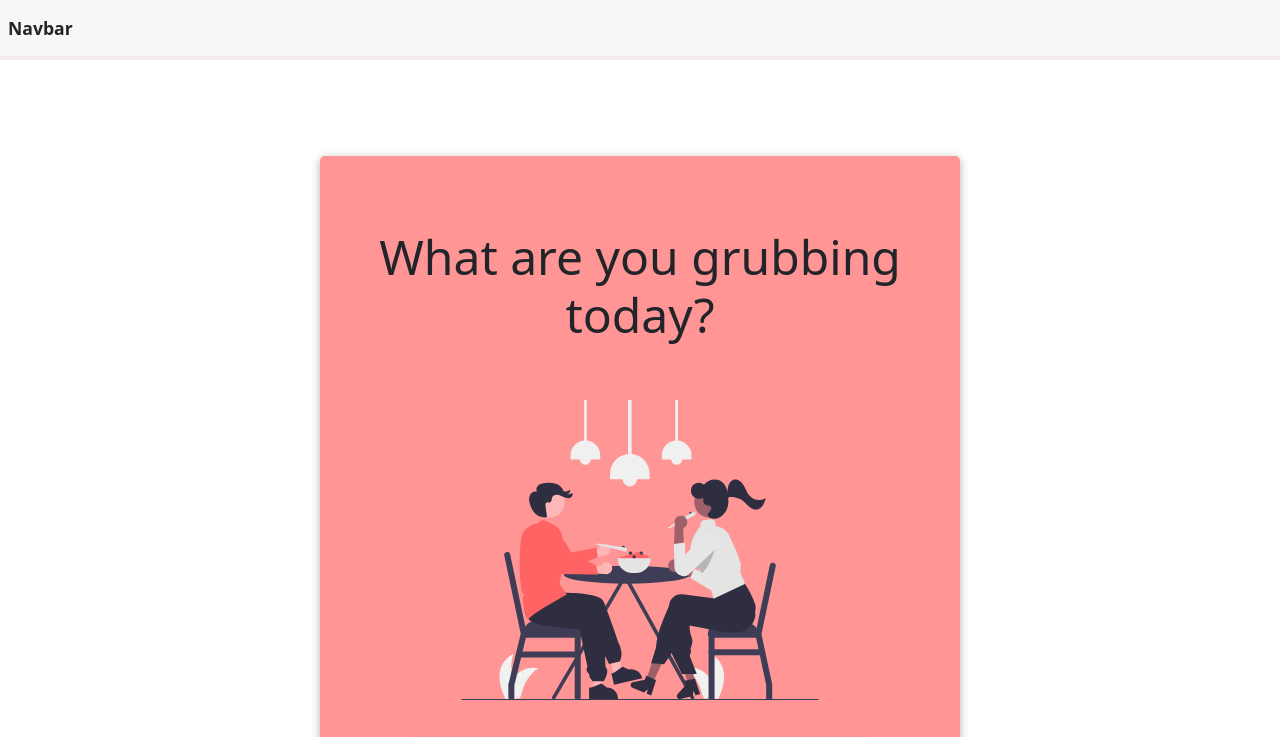
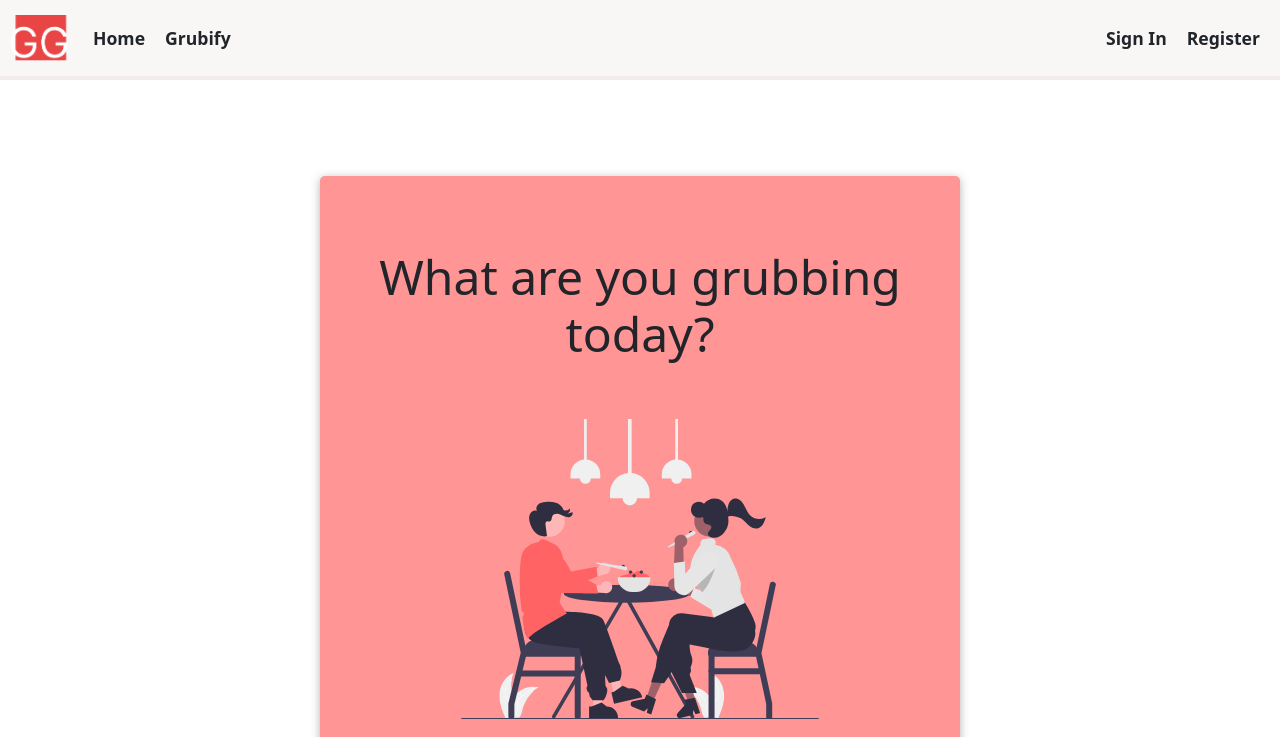
Before and after one commit to dfsantos-source/cs326-final-jabster, a plain HTML site: page html/grubify.html in a window 1280 px wide. Shown: the top 737 px of the page. Drawn offline with nearby package versions, Linux system fonts and the light colour scheme.

```diff
--- a/html/grubify.html
+++ b/html/grubify.html
@@ -12,7 +12,17 @@
     <title>Guess My Grub</title>
   </head>
   <body class="grubify-page">
-    <div class="navbar">Navbar</div>
+    <div class="navbar">
+      <div>
+        <img src = "../public/images/logo.png" alt="logo" width = 65px padding = 1px> </img>
+        <div class = "home-text link">Home</div>
+        <div class = "grubify-text link">Grubify</div>
+      </div>
+      <div>
+        <div class = "sign-in-text link">Sign In</div>
+        <div class = "register-text link">Register</div>
+      </div>
+    </div>
     <div class="grubify-box">
       <div class="grubify-wrapper container">
         <div class="mt-4 pt-5 pb-4">
--- a/styles/global.css
+++ b/styles/global.css
@@ -1,4 +1,4 @@
-.navbar{
+.navbar {
   width: 100%;
   border-bottom: 4px solid rgb(242, 236, 236);
   font-size: 1.1em;
@@ -16,3 +16,7 @@
 .navbar > div > *:not(:first-child) {
   margin-left: 20px;
 }
+
+.link:hover {
+  color: #666565;
+}
--- a/styles/recipe.css
+++ b/styles/recipe.css
@@ -85,7 +85,7 @@
   margin-top: 5px;
 }
 
-img {
+.recipe-img {
   border-radius: 40px;
   margin-bottom: 3em;
   margin-top: 1em;
```
Also changed, not shown: html/recipe.html (+12 -2 lines). Lines whose indentation alone changed are shown as unchanged.
